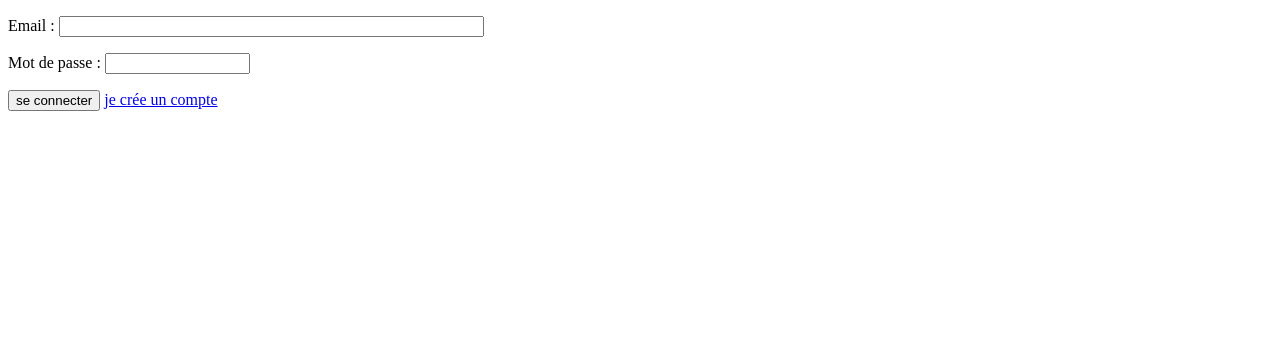
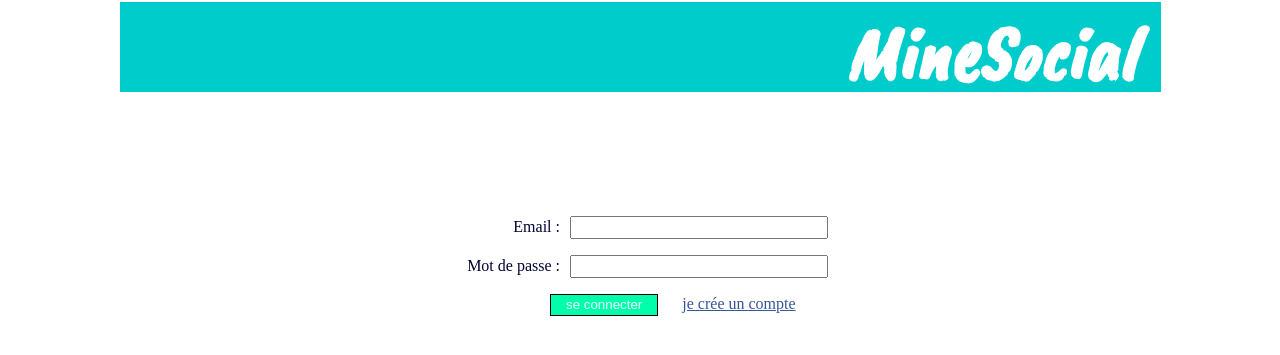
Before and after one commit to mlaminebah/MineSocial, a Django app: page / in a window 1280 px wide. Shown: the top 355 px of the page. Run offline with Django 3.2, Linux system fonts and the light colour scheme.

Commit message:
Modification des fichiers settings,base.html,login.html et style.css pour améliorer notre site

```diff
--- /dev/null
+++ b/static/css/style.css
@@ -0,0 +1,44 @@
+header {
+   position: absolute;
+   left: 0;
+   top: 2px;
+   height: 90px;
+   width: 100%;
+   background: url('../images/logo.png') no-repeat 120px 0px;
+}
+body#loginPage section#content {
+   position: absolute;
+   top: 200px;
+   left: 50%;
+   width: 500px;
+   margin: 0 0 0 -250px;
+   padding: 0;
+   font-size: bold 13px;
+   color: #000333;
+}
+
+form label {
+   display: block;
+   width: 170px;
+   float: left;
+   text-align: right;
+   padding: 2px 10px 0 0;
+}
+form input[type="email"],form input[type="text"],form input[type="password"] {
+   display: block;
+   width: 250px;
+   padding: 2px;
+}
+form input[type="submit"] {
+   margin: 0 20px 0 160px;
+   border-style: solid;
+   border-width: 1px;
+   background-color: rgb(0, 255, 170);
+   color:aliceblue;
+   font-size: bold 2;
+   text-align: center;
+   padding: 2px 15px 3px 15px;
+}
+a {
+   color: #36569b;
+}
--- a/templates/base.html
+++ b/templates/base.html
@@ -3,11 +3,12 @@
     <head>
         <meta charset="utf-8">
         <title>MineSocial - {% block title %}Bienvenue{% endblock %}</title>
+        <link rel="stylesheet" type="text/css" href="../static/css/style.css"/>
     </head>
-    <body id="{% block bodyId %}genericPage{% endblock %}>
+    <body id="{% block bodyId %}genericPage{% endblock %}">
         <header>
             {% block headerContent %}{% endblock %}
-        </head>
+        </header>
         <section id="content">
             {% block content %}{% endblock %}
         </section>
--- a/templates/login.html
+++ b/templates/login.html
@@ -3,7 +3,7 @@
 {% block bodyId %}loginPage{% endblock %}
 
 {% block content %}
-<form action="#" method="get">
+<form action=" " method="get">
     <p>
         <label for="email">Email : </label>
         <input name="email" id="email" size="50" type="email"/>
```
Also changed, not shown: MineSocial/settings.py (+5 -2 lines).
